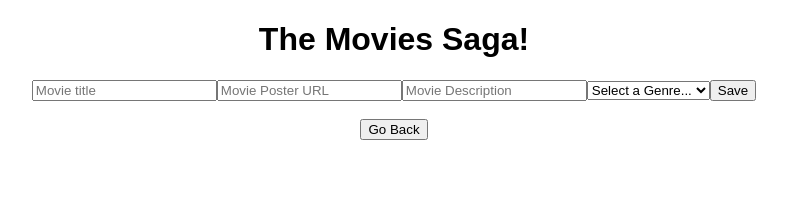
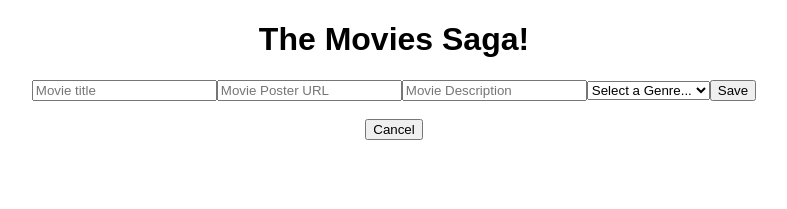
Before and after one commit to blmccarthy/weekend-movie-sagas, a React (Create React App) app: page /#/form in a window 1280 px wide. Shown: the top 209 px of the page, without its empty margins (246-1033 px from the left). Built offline with nearby package versions, Linux system fonts and the light colour scheme.

Commit message:
updated save/cancel button to align with instructions

```diff
--- a/src/components/MovieForm/MovieForm.jsx
+++ b/src/components/MovieForm/MovieForm.jsx
@@ -25,7 +25,7 @@ export default function MovieForm() {
         history.push('/');
     }
 
-    const navHome = () => {
+    const handleCancel = () => {
         history.push('/')
     }
 
@@ -76,7 +76,7 @@ export default function MovieForm() {
                 />
             </form>
             <br />
-            <button onClick={navHome}>Go Back</button>
+            <button onClick={handleCancel}>Cancel</button>
         </>
     )
 }
```
